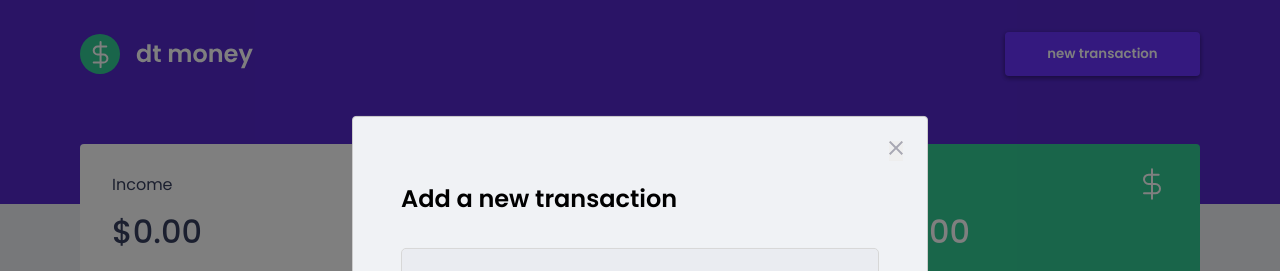
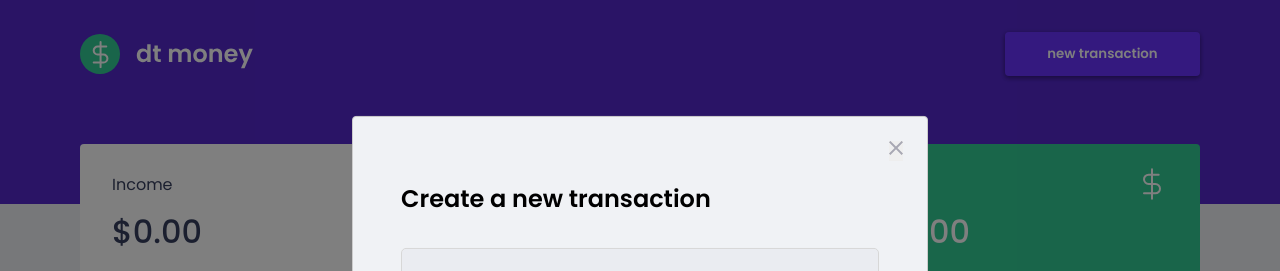
Before and after one commit to mauvieira/dtmoney, a React (Create React App) app: page / in a window 1280 px wide. Both pictures are taken after a click on the button "new transaction". Shown: the top 271 px of the page. Built offline with nearby package versions, Linux system fonts and the light colour scheme; no server answers; what miragejs would draw is missing.

Commit message:
:memo: updated README
updated README

```diff
--- a/src/components/NewTransactionModal/index.tsx
+++ b/src/components/NewTransactionModal/index.tsx
@@ -73,7 +73,7 @@ export const NewTransactionModal = ({
       </CloseButton>
 
       <Container onSubmit={handleCreateNewTransaction}>
-        <h2>Add a new transaction</h2>
+        <h2>Create a new transaction</h2>
         <input
           type="text"
           placeholder="Title"
--- a/src/index.tsx
+++ b/src/index.tsx
@@ -13,9 +13,9 @@ createServer({
       transactions: [
         {
           id: 1,
-          title: 'Freela',
+          title: 'Salary',
           type: 'income',
-          category: 'Dev',
+          category: 'Job',
           amount: 6000,
           createdAt: new Date()
         }
```
Also changed, not shown: 1 other file (tests, documents, lock files or other folders).
